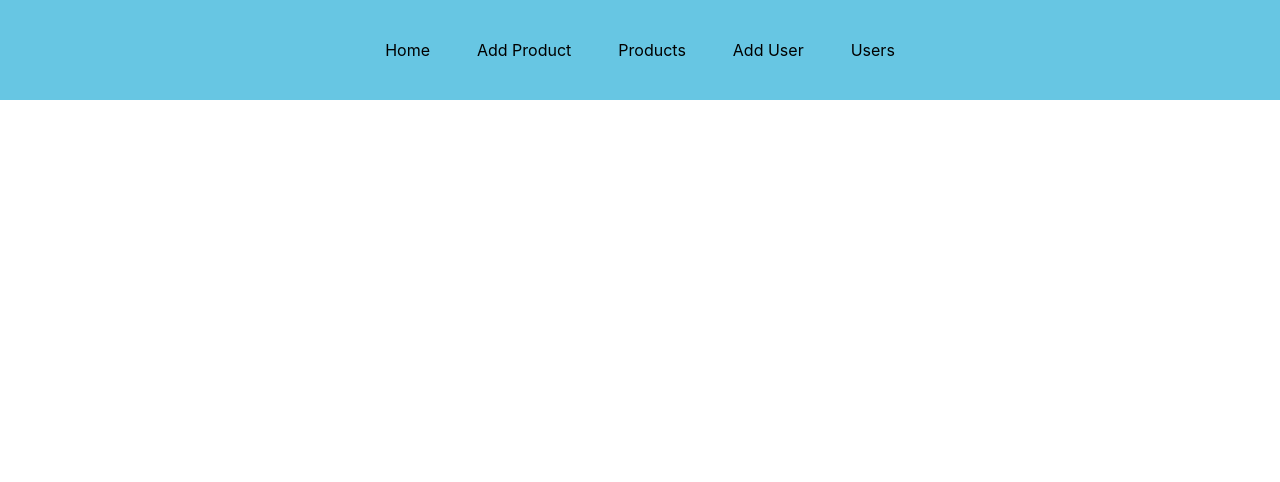
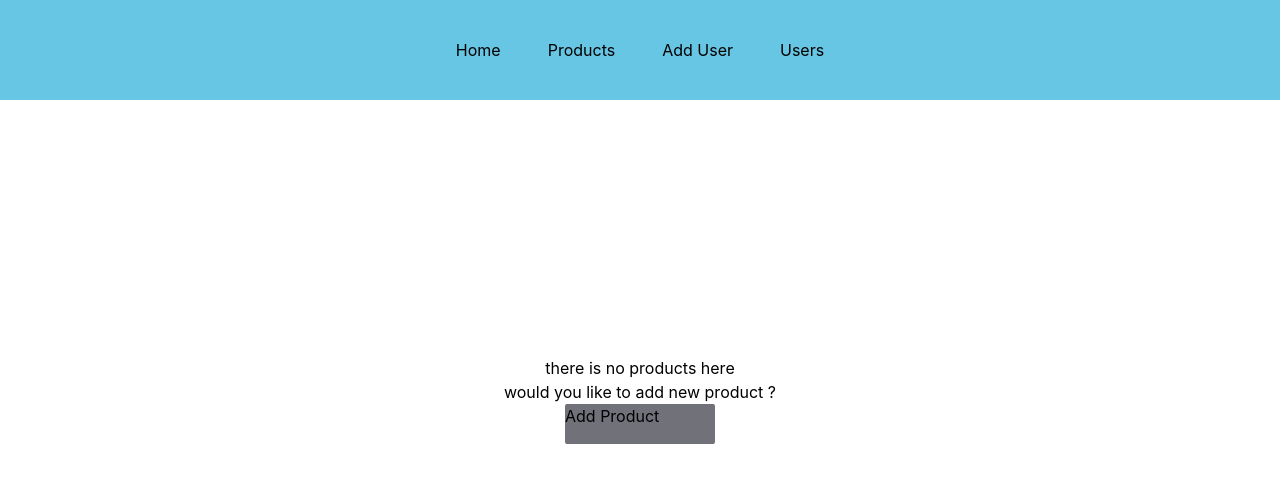
Before and after one commit to Ameer2000Mzori/Mini-React-RTK, a React (Create React App) app: page /products in a window 1280 px wide. Shown: the top 482 px of the page. Built offline with nearby package versions, Linux system fonts and the light colour scheme.

Commit message:
we have changed some stuff in products page

```diff
--- a/src/component/Navbar.jsx
+++ b/src/component/Navbar.jsx
@@ -11,9 +11,6 @@ const Navbar = () => {
         <StyledUl>
           <StyledLi>
             <Link to="/">Home</Link>
-          </StyledLi>
-          <StyledLi>
-            <Link to="/addproduct">Add Product</Link>
           </StyledLi>
           <StyledLi>
             <Link to="/products">Products</Link>
--- a/src/component/page/Products.jsx
+++ b/src/component/page/Products.jsx
@@ -1,20 +1,36 @@
 import React from 'react'
 import { useSelector } from 'react-redux'
+import { Link } from 'react-router-dom'
+import { StyledProductsWrapper } from './shared/StyledComponents.jsx'
 const Products = () => {
   const collectionOfProducts = useSelector((state) => state.counter.products)
 
   console.log('this is products collection ', collectionOfProducts)
-  if (collectionOfProducts.length <= 0) return <div>no products to show</div>
+  if (collectionOfProducts.length <= 0)
+    return (
+      <>
+        <StyledProductsWrapper>
+          <div>there is no products here</div>
+          <p>would you like to add new product ?</p>
+          <Link
+            className="w-[150px] h-[40px] bg-zinc-500 rounded-sm hover:bg-zinc-400 active:bg-zinc-600"
+            to="/addproduct"
+          >
+            Add Product
+          </Link>
+        </StyledProductsWrapper>
+      </>
+    )
 
   return (
-    <>
+    <StyledProductsWrapper>
       <h1>Products</h1>
       <ul>
         {collectionOfProducts.map((product) => (
           <li key={product}>{product.productName}</li>
         ))}
       </ul>
-    </>
+    </StyledProductsWrapper>
   )
 }
 
--- a/src/component/page/shared/StyledComponents.jsx
+++ b/src/component/page/shared/StyledComponents.jsx
@@ -103,3 +103,13 @@ export const StyledLi = styled.li`
   padding: 1rem;
   margin: 5px;
 `
+
+// styling for products components
+
+export const StyledProductsWrapper = styled.div`
+  height: 100vh;
+  display: flex;
+  justify-content: center;
+  align-items: center;
+  flex-direction: column;
+`
```
